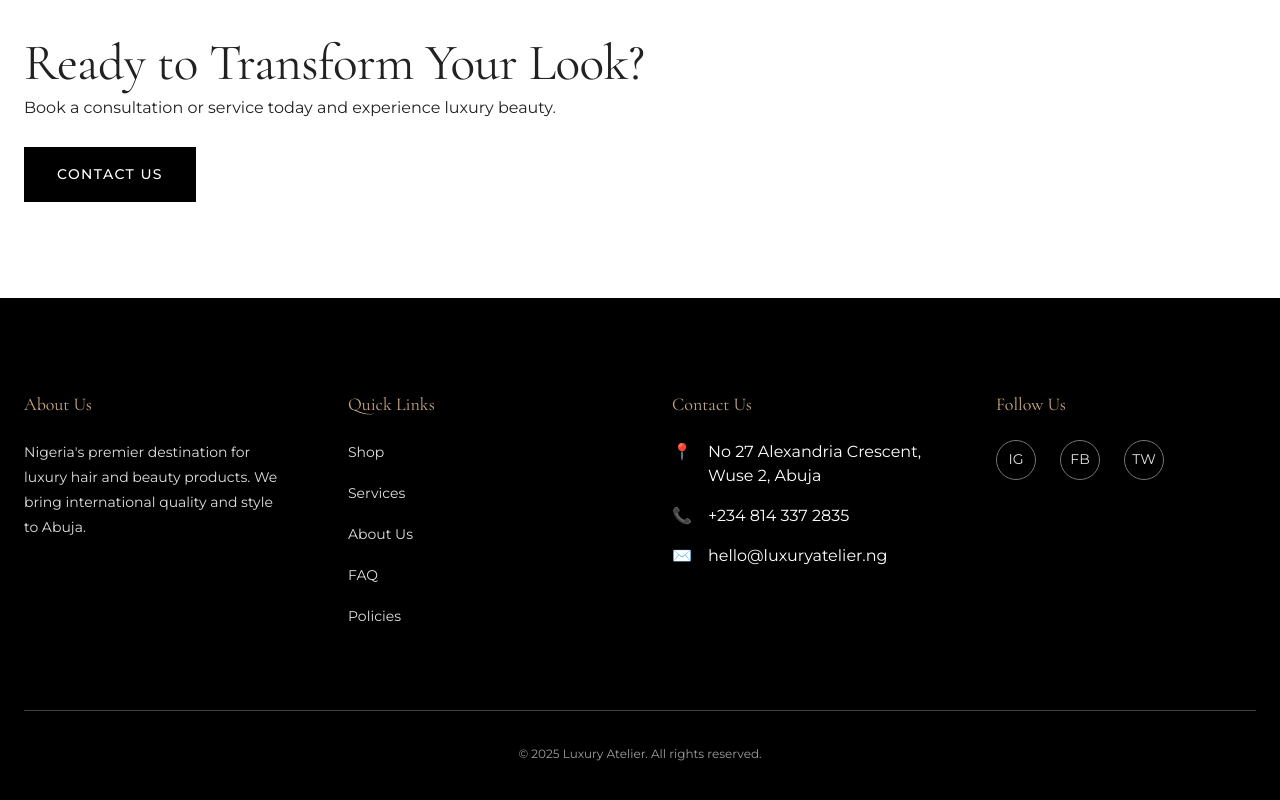
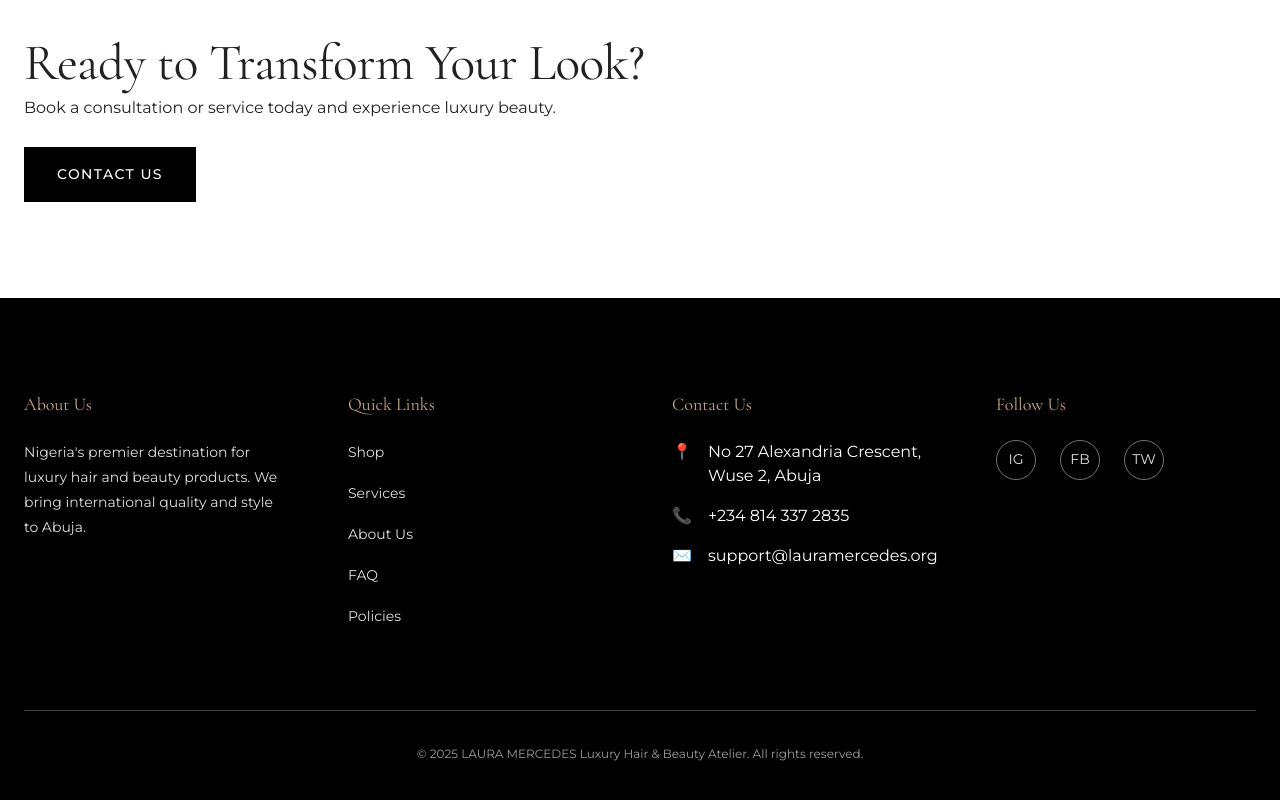
Before and after one commit to HenryMV9/Laura-Mercedes-1, a website built with Vite: page services.html in a window 1280 px wide. Shown: the part 3504-4304 px from the top of the page. Built offline with nearby package versions, Linux system fonts and the light colour scheme.

Commit message:
Updated services.html

```diff
--- a/services.html
+++ b/services.html
@@ -177,7 +177,7 @@
             </div>
             <div class="footer-contact-item">
               <span>✉️</span>
-              <span>hello@luxuryatelier.ng</span>
+              <span>support@lauramercedes.org</span>
             </div>
           </div>
         </div>
@@ -193,7 +193,7 @@
       </div>
 
       <div class="footer-bottom">
-        <p>&copy; 2025 Luxury Atelier. All rights reserved.</p>
+        <p>&copy; 2025 LAURA MERCEDES Luxury Hair & Beauty Atelier. All rights reserved.</p>
       </div>
     </div>
   </footer>
```
